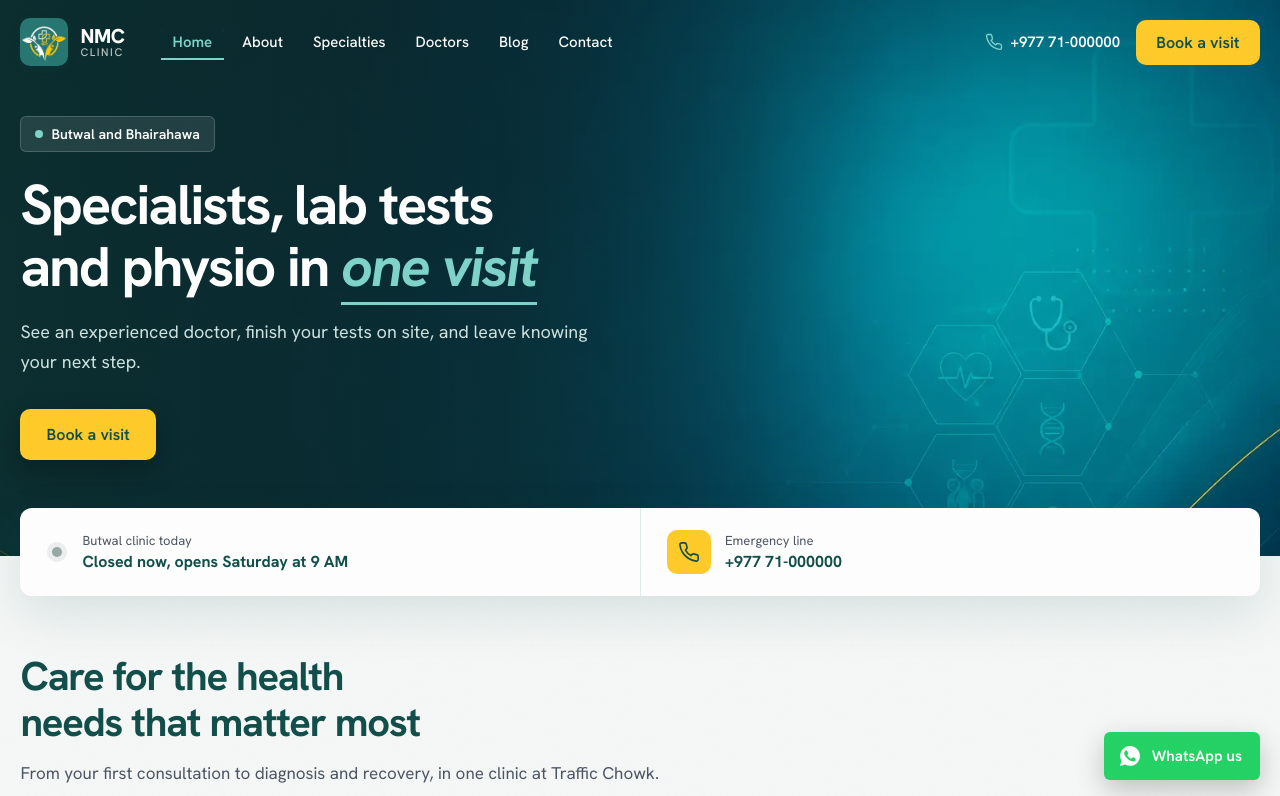
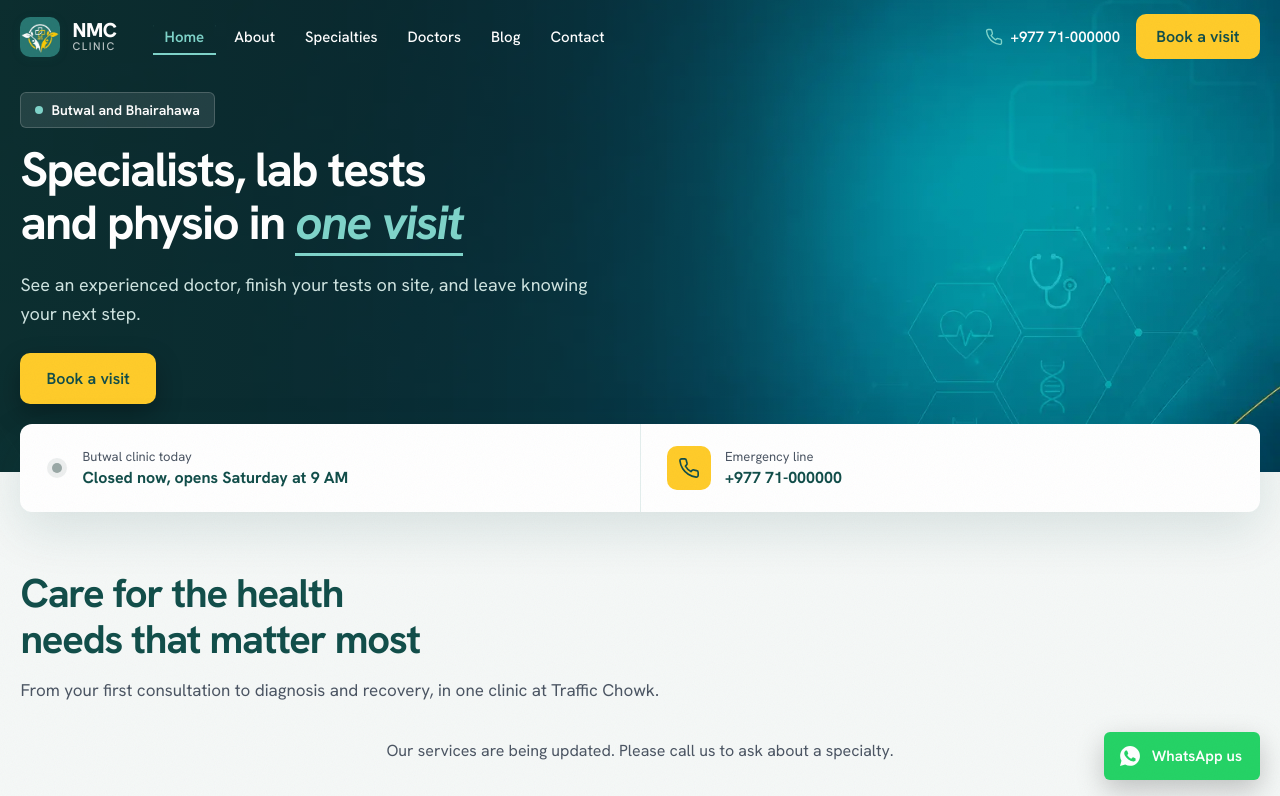
Before and after one commit to Nk-stha/NMCclinic, a PHP site: page / in a window 1280 px wide. Shown: the top 796 px of the page. Run offline with PHP 8.4, Linux system fonts and the light colour scheme; data comes from the database, SQL or seed files in the repository; data that the repository does not hold is empty.

Commit message:
feat: add site header include, update asset versions, and create CMS entity edit pages

```diff
--- a/404.php
+++ b/404.php
@@ -22,7 +22,7 @@ $logo = c_img($h, 'logo');
 <link rel="preconnect" href="https://fonts.googleapis.com">
 <link rel="preconnect" href="https://fonts.gstatic.com" crossorigin>
 <link href="https://fonts.googleapis.com/css2?family=Hanken+Grotesk:ital,wght@0,400..800;1,500..700&display=swap" rel="stylesheet">
-<link rel="stylesheet" href="<?= public_e($base) ?>/assets/style.css?v=20261126b">
+<link rel="stylesheet" href="<?= public_e($base) ?>/assets/style.css?v=20261127b">
 </head>
 <body>
 <a class="skip-link" href="#top"><?= c($h, 'skip_label') ?></a>
--- a/about.php
+++ b/about.php
@@ -17,7 +17,7 @@ $ct = site_contact_defaults();
 <link rel="preconnect" href="https://fonts.googleapis.com">
 <link rel="preconnect" href="https://fonts.gstatic.com" crossorigin>
 <link href="https://fonts.googleapis.com/css2?family=Hanken+Grotesk:ital,wght@0,400..800;1,500..700&display=swap" rel="stylesheet">
-<link rel="stylesheet" href="assets/style.css?v=20261126b">
+<link rel="stylesheet" href="assets/style.css?v=20261127b">
 </head>
 <body>
 <a class="skip-link" href="#top"><?= c(page_content('global')['header'], 'skip_label') ?></a>
--- a/assets/style.css
+++ b/assets/style.css
@@ -131,11 +131,11 @@ h1, h2 { font-family: var(--font-display); letter-spacing: -.025em; }
 
 /* main bar */
 .header-bar {
-  max-width: var(--wrap); margin: 0 auto; padding: 18px var(--gutter);
+  max-width: var(--wrap); margin: 0 auto; padding: 14px var(--gutter);
   display: flex; align-items: center; gap: 24px;
 }
 .brand { display: flex; align-items: center; gap: 12px; flex-shrink: 0; }
-.brand img { width: 48px; height: 48px; border-radius: var(--radius); object-fit: cover; box-shadow: 0 2px 8px rgba(18, 78, 74, .18); }
+.brand img { width: 40px; height: 40px; border-radius: var(--radius); object-fit: cover; box-shadow: 0 2px 8px rgba(18, 78, 74, .18); }
 .brand-text { display: flex; flex-direction: column; line-height: 1.05; }
 .brand-name { font-weight: 800; font-size: 20px; letter-spacing: -.02em; color: var(--hdr-brand); transition: color .25s ease; }
 .brand-sub { font-weight: 500; font-size: 11px; letter-spacing: .14em; text-transform: uppercase; color: var(--hdr-brand-sub); transition: color .25s ease; }
@@ -217,7 +217,7 @@ h1, h2 { font-family: var(--font-display); letter-spacing: -.025em; }
   background: linear-gradient(90deg, rgba(14,52,49,.90) 0%, rgba(14,52,49,.74) 52%, rgba(14,52,49,.42) 100%);
 }
 .hero-in, .banner-in {
-  max-width: var(--wrap); margin: 0 auto; padding: 116px var(--gutter) 0;
+  max-width: var(--wrap); margin: 0 auto; padding: 92px var(--gutter) 0;
   position: relative;
 }
 .hero-in { display: flex; flex-wrap: wrap; gap: 52px; align-items: flex-end; }
@@ -238,10 +238,10 @@ h1, h2 { font-family: var(--font-display); letter-spacing: -.025em; }
 .pill .dot { width: 8px; height: 8px; border-radius: 50%; background: var(--teal-300); }
 
 .banner h1, .hero h1 {
-  font-weight: 800; font-size: clamp(36px, 5.6vw, 54px); line-height: 1.08;
-  color: var(--white); margin: 18px 0 0; max-width: 760px; text-wrap: balance;
+  font-weight: 800; font-size: clamp(32px, 4.6vw, 46px); line-height: 1.08;
+  color: var(--white); margin: 16px 0 0; max-width: 760px; text-wrap: balance;
 }
-.hero h1 { font-size: clamp(38px, 6vw, 56px); line-height: 1.07; letter-spacing: -.03em; }
+.hero h1 { font-size: clamp(32px, 4.8vw, 48px); line-height: 1.07; letter-spacing: -.03em; }
 .accent { color: var(--teal-300); }
 .banner p.lead, .hero p.lead {
   font-size: clamp(17px, 2.2vw, 18px); line-height: 1.65; color: var(--foot-soft);
@@ -557,7 +557,7 @@ h1, h2 { font-family: var(--font-display); letter-spacing: -.025em; }
   .nav-toggle { display: inline-flex; }
 }
 @media (max-width: 1179px) {
-  .hero-in, .banner-in { padding-top: 104px; }
+  .hero-in, .banner-in { padding-top: 84px; }
   .hero-in { gap: 32px; }
   .split { gap: 40px; }
   .stat-badge { right: 12px; bottom: -18px; padding: 14px 18px; }
@@ -574,9 +574,9 @@ h1, h2 { font-family: var(--font-display); letter-spacing: -.025em; }
 
 /* ---------- 15. Homepage hero ------------------------------------------- */
 .hero-copy { flex: 1 1 440px; min-width: min(300px, 100%); }
-.hero-copy .lead { max-width: 500px; margin-top: 22px; }
-.hero-copy h1 { margin-top: 22px; }
-.hero-actions { display: flex; flex-wrap: wrap; gap: 14px; margin-top: 32px; align-items: center; }
+.hero-copy .lead { max-width: 500px; margin-top: 16px; }
+.hero-copy h1 { margin-top: 16px; }
+.hero-actions { display: flex; flex-wrap: wrap; gap: 14px; margin-top: 24px; align-items: center; }
 
 /* quick actions */
 .quick-actions-wrap { transform: translateY(-36px); margin-bottom: -12px; }
@@ -909,7 +909,7 @@ h1, h2 { font-family: var(--font-display); letter-spacing: -.025em; }
   font-style: italic; color: var(--teal-300); padding-bottom: 2px;
   background: linear-gradient(var(--teal-300), var(--teal-300)) 0 100% / 0 3px no-repeat;
 }
-.hero-copy { padding-bottom: 96px; }
+.hero-copy { padding-bottom: 68px; }
 
 /* info strip under the hero: live open status, emergency line, doctors */
 .info-strip-wrap { position: relative; z-index: 2; margin-top: -48px; }
@@ -1129,8 +1129,8 @@ section.band-dark:has(+ .site-footer) { margin-bottom: 72px; }
 
 /* hero and banners size to their content now (no min-height); bottom padding
    leaves room for the cards that overlap the banner edge on inner pages. */
-.banner-in { padding-bottom: 96px; }
-@media (max-width: 700px) { .banner-in { padding-bottom: 72px; } .hero-copy { padding-bottom: 72px; } }
+.banner-in { padding-bottom: 68px; }
+@media (max-width: 700px) { .banner-in { padding-bottom: 52px; } .hero-copy { padding-bottom: 52px; } }
 
 /* ---------- 25. Surfaces and responsive grids ----------------------------
    Resting cards are flat: a hairline edge, no drop shadow, no hover lift.
@@ -1195,7 +1195,7 @@ section.band-dark:has(+ .site-footer) { margin-bottom: 72px; }
 /* very wide screens: keep reading measure sane while the layout goes full width */
 @media (min-width: 1600px) {
   .head-stack { max-width: 760px; }
-  .hero h1, .banner h1 { font-size: 64px; }
+  .hero h1, .banner h1 { font-size: 52px; }
 }
 
 /* phones: compact contact cards (icon beside text) and a 2-column specialty menu */
--- a/blog-detail.php
+++ b/blog-detail.php
@@ -75,7 +75,7 @@ $schema = public_blog_schema($post, $canonical, $imageUrl);
 <link rel="preconnect" href="https://fonts.googleapis.com">
 <link rel="preconnect" href="https://fonts.gstatic.com" crossorigin>
 <link href="https://fonts.googleapis.com/css2?family=Hanken+Grotesk:ital,wght@0,400..800;1,500..700&display=swap" rel="stylesheet">
-<link rel="stylesheet" href="<?= public_e($basePath) ?>/assets/style.css?v=20261127a">
+<link rel="stylesheet" href="<?= public_e($basePath) ?>/assets/style.css?v=20261127b">
 </head>
 <body>
 <a class="skip-link" href="#top"><?= c(page_content('global')['header'], 'skip_label') ?></a>
--- a/blog.php
+++ b/blog.php
@@ -24,7 +24,7 @@ $featured ??= $posts[0] ?? null;
 <link rel="preconnect" href="https://fonts.googleapis.com">
 <link rel="preconnect" href="https://fonts.gstatic.com" crossorigin>
 <link href="https://fonts.googleapis.com/css2?family=Hanken+Grotesk:ital,wght@0,400..800;1,500..700&display=swap" rel="stylesheet">
-<link rel="stylesheet" href="assets/style.css?v=20261127a">
+<link rel="stylesheet" href="assets/style.css?v=20261127b">
 </head>
 <body>
 <a class="skip-link" href="#top"><?= c(page_content('global')['header'], 'skip_label') ?></a>
--- a/contact.php
+++ b/contact.php
@@ -38,7 +38,7 @@ $emLabel = trim((string) ($page['emergency_phone_label'] ?? ''));
 <link rel="preconnect" href="https://fonts.googleapis.com">
 <link rel="preconnect" href="https://fonts.gstatic.com" crossorigin>
 <link href="https://fonts.googleapis.com/css2?family=Hanken+Grotesk:ital,wght@0,400..800;1,500..700&display=swap" rel="stylesheet">
-<link rel="stylesheet" href="assets/style.css?v=20261126b">
+<link rel="stylesheet" href="assets/style.css?v=20261127b">
 </head>
 <body>
 <a class="skip-link" href="#top"><?= c(page_content('global')['header'], 'skip_label') ?></a>
--- a/doctors.php
+++ b/doctors.php
@@ -20,7 +20,7 @@ $specialties = site_distinct($doctors, 'specialty');
 <link rel="preconnect" href="https://fonts.googleapis.com">
 <link rel="preconnect" href="https://fonts.gstatic.com" crossorigin>
 <link href="https://fonts.googleapis.com/css2?family=Hanken+Grotesk:ital,wght@0,400..800;1,500..700&display=swap" rel="stylesheet">
-<link rel="stylesheet" href="assets/style.css?v=20261126b">
+<link rel="stylesheet" href="assets/style.css?v=20261127b">
 </head>
 <body>
 <a class="skip-link" href="#top"><?= c(page_content('global')['header'], 'skip_label') ?></a>
--- a/includes/site_header.php
+++ b/includes/site_header.php
@@ -44,7 +44,7 @@ function site_header(string $active): void
   <header class="site-header">
     <div class="header-bar">
       <a class="brand" href="<?= c_href('home') ?>"<?= $active === 'home' ? ' aria-current="page"' : '' ?>>
-        <img src="<?= c_href((string) ($h['logo']['src'] ?? '')) ?>" alt="<?= $logo['alt'] ?>" width="48" height="48">
+        <img src="<?= c_href((string) ($h['logo']['src'] ?? '')) ?>" alt="<?= $logo['alt'] ?>" width="40" height="40">
         <span class="brand-text">
           <span class="brand-name"><?= c($h, 'brand_name') ?></span>
           <span class="brand-sub"><?= c($h, 'brand_sub') ?></span>
--- a/index.php
+++ b/index.php
@@ -39,7 +39,7 @@ $phoneSvg = static fn (string $stroke): string => '<svg width="22" height="22" v
 <link rel="preconnect" href="https://fonts.googleapis.com">
 <link rel="preconnect" href="https://fonts.gstatic.com" crossorigin>
 <link href="https://fonts.googleapis.com/css2?family=Hanken+Grotesk:ital,wght@0,400..800;1,500..700&display=swap" rel="stylesheet">
-<link rel="stylesheet" href="assets/style.css?v=20261127a">
+<link rel="stylesheet" href="assets/style.css?v=20261127b">
 </head>
 <body>
 <a class="skip-link" href="#top"><?= c(page_content('global')['header'], 'skip_label') ?></a>
--- a/specialties.php
+++ b/specialties.php
@@ -19,7 +19,7 @@ $arrow = '<svg width="16" height="16" viewBox="0 0 24 24" fill="none" stroke="cu
 <link rel="preconnect" href="https://fonts.googleapis.com">
 <link rel="preconnect" href="https://fonts.gstatic.com" crossorigin>
 <link href="https://fonts.googleapis.com/css2?family=Hanken+Grotesk:ital,wght@0,400..800;1,500..700&display=swap" rel="stylesheet">
-<link rel="stylesheet" href="assets/style.css?v=20261126b">
+<link rel="stylesheet" href="assets/style.css?v=20261127b">
 </head>
 <body>
 <a class="skip-link" href="#top"><?= c(page_content('global')['header'], 'skip_label') ?></a>
```
Also changed, not shown: cms/blog-category-edit.php (+21 -1 lines), cms/blog-edit.php (+21 -2 lines), cms/doctor-edit.php (+23 -4 lines), cms/specialty-edit.php (+23 -4 lines).
